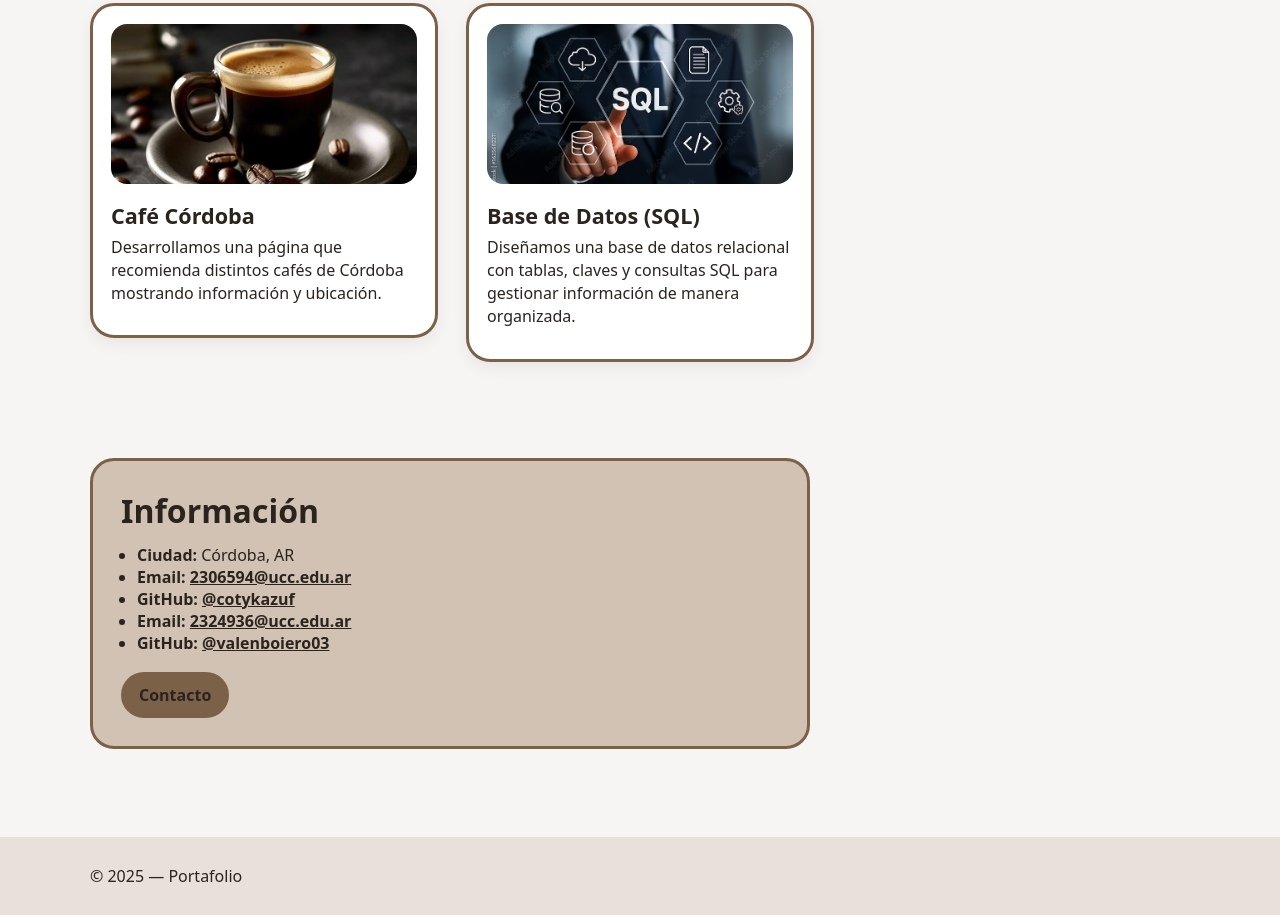
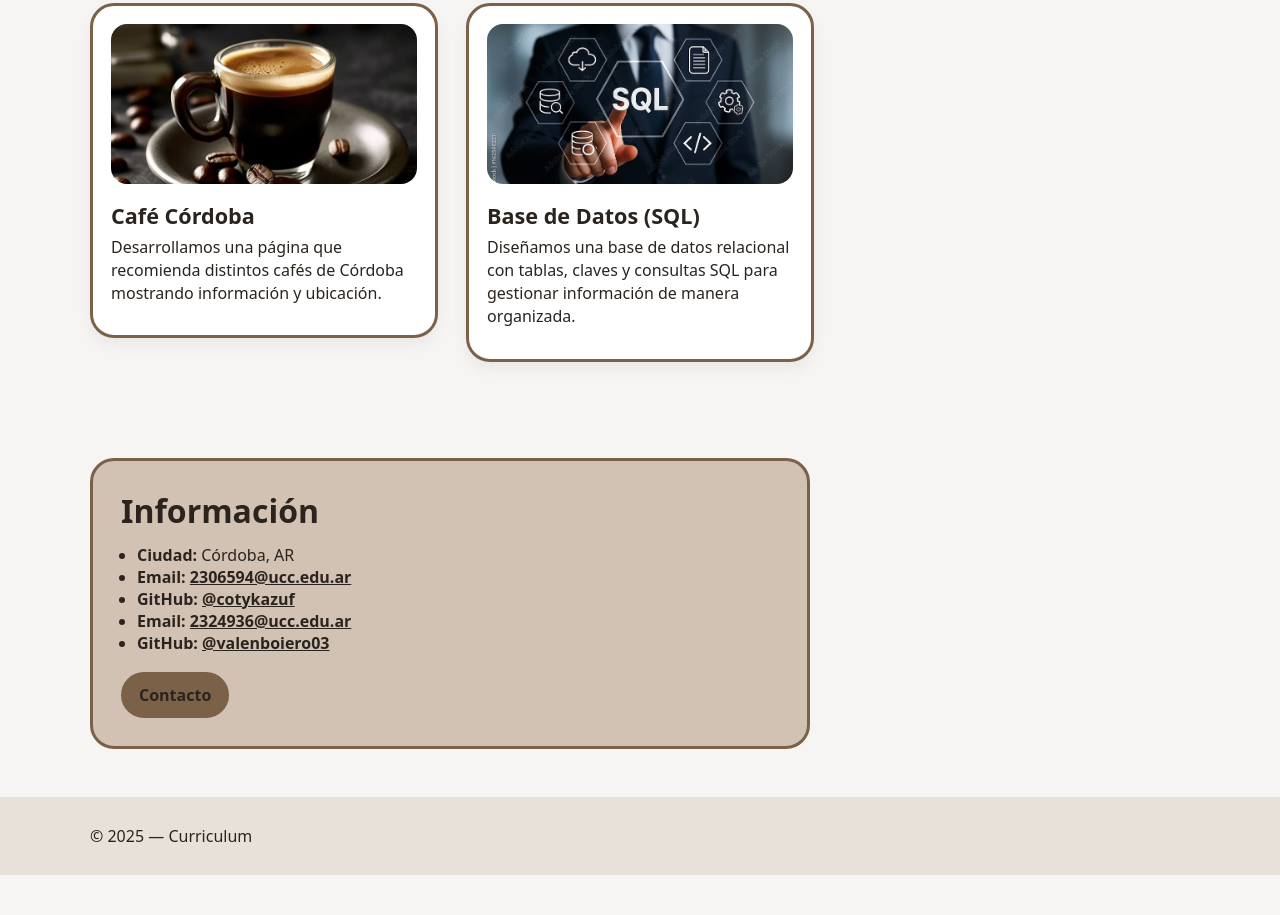
Before and after one commit to CotyKazuf/Curriculum_BoieroKazuf, a plain HTML site: page index.html in a window 1280 px wide. Shown: the part 1129-2044 px from the top of the page. After the commit the page ends 2004 px from the top, so only its background shows below. Drawn offline with Linux system fonts and the light colour scheme.

Commit message:
Correccion de errores de la base del curriculum

```diff
--- a/index.html
+++ b/index.html
@@ -106,7 +106,7 @@
 </main>
 
 <footer class="footer">
-  <div class="container">© 2025 — Portafolio</div>
+  <div class="container">© 2025 — Curriculum</div>
 </footer>
 </body>
 </html>
--- a/styles.css
+++ b/styles.css
@@ -129,3 +129,18 @@ input, textarea, select{
     text-align: center;
     margin-bottom: 20px;
 }
+
+/* --- Sticky footer global --- */
+html, body { height: 100%; }
+
+body{
+    min-height: 100vh;
+    display: flex;
+    flex-direction: column;
+}
+
+/* El contenido ocupa el alto disponible */
+main{ flex: 1 0 auto; }
+
+/* El footer se empuja hacia abajo */
+.footer{ margin-top: auto; }   /* sobreescribe el margin-top anterior */
```
Also changed, not shown: contacto.html (+1 -1 lines), 1 other file.
